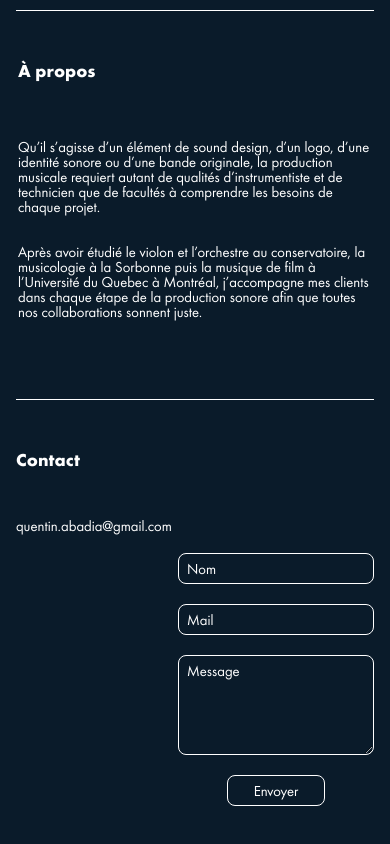
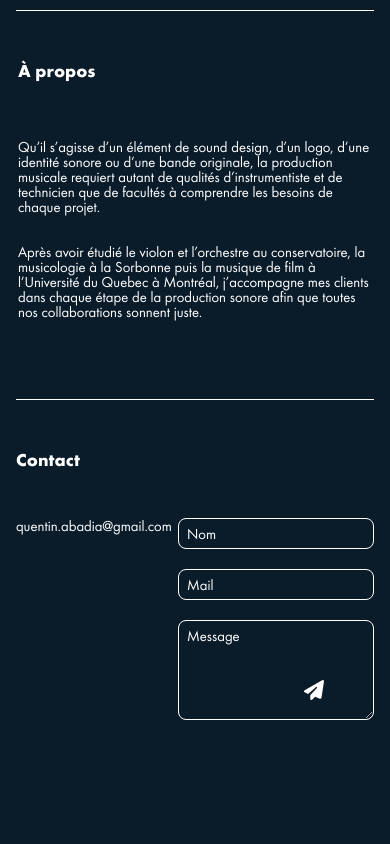
Before and after one commit to Lucieabd98/quentin-site, a React (Vite) app: page / in a window 390 px wide. Shown: the part 2118-2962 px from the top of the page. After the commit the page ends 2938 px from the top, so only its background shows below. Built offline with nearby package versions, Linux system fonts and the light colour scheme; the HTML template or start-up script is replaced by a standard one.

Commit message:
header scroll and paper plane

```diff
--- a/src/App.jsx
+++ b/src/App.jsx
@@ -12,8 +12,8 @@ import Contact from "./components/Contact/Contact";
 
 // Import des icônes
 import { library } from "@fortawesome/fontawesome-svg-core";
-import { faXmark } from "@fortawesome/free-solid-svg-icons";
-library.add(faXmark);
+import { faXmark, faPaperPlane } from "@fortawesome/free-solid-svg-icons";
+library.add(faXmark, faPaperPlane);
 
 function App() {
   return (
--- a/src/components/Contact/Contact.jsx
+++ b/src/components/Contact/Contact.jsx
@@ -1,5 +1,6 @@
 import "./contact.css";
 import { useState } from "react";
+import { FontAwesomeIcon } from "@fortawesome/react-fontawesome";
 
 const Contact = () => {
   const [name, setName] = useState("");
@@ -59,7 +60,7 @@ const Contact = () => {
               }}
             ></textarea>
             <button className="submit-form" type="submit">
-              Envoyer
+              <FontAwesomeIcon icon="paper-plane" className="paper-plane" />
             </button>
           </form>
         </div>
--- a/src/components/Contact/contact.css
+++ b/src/components/Contact/contact.css
@@ -23,11 +23,11 @@ form {
   display: flex;
   flex-direction: column;
   gap: 20px;
+  position: relative;
 }
 
 input,
-textarea,
-button.submit-form {
+textarea {
   background-color: transparent;
   border: white 1px solid;
   border-radius: 8px;
@@ -47,15 +47,26 @@ textarea {
   justify-self: center;
 }
 
-textarea {
+form textarea {
   height: 100px;
 }
 
-button.submit-form {
-  width: 50%;
+.submit-form {
   justify-self: center;
   align-self: center;
-  padding: 5px 10px;
+  background-color: transparent;
+  color: white;
+  border: none;
+  cursor: pointer;
+  font-size: 20px;
+  position: absolute;
+
+  top: 180px;
+  left: 310px;
+}
+
+button.submit-form:hover {
+  background-color: transparent;
 }
 
 @media (max-width: 768px) {
@@ -63,13 +74,14 @@ button.submit-form {
   textarea {
     padding: 10px 150px 10px 10px;
   }
+  .submit-form {
+    left: 270px;
+  }
 }
 
 @media (max-width: 480px) {
   .contact-infos {
     display: flex;
-    flex-direction: column;
-    gap: 20px;
   }
   input,
   textarea {
@@ -78,4 +90,8 @@ button.submit-form {
   .left-column p {
     font-size: 15px;
   }
+  .submit-form {
+    top: 160px;
+    left: 120px;
+  }
 }
--- a/src/components/Header/Header.jsx
+++ b/src/components/Header/Header.jsx
@@ -3,11 +3,17 @@ import { Link } from "react-scroll";
 
 const Header = () => {
   const headerHeight = 80;
+  const scrollToTop = () => {
+    window.scrollTo({
+      top: 0,
+      behavior: "smooth",
+    });
+  };
   return (
     <header>
       <div className="container">
         <div>
-          <h1>Quentin Abadia</h1>
+          <h1 onClick={scrollToTop}>Quentin Abadia</h1>
         </div>
         <div>
           <nav>
--- a/src/components/Header/header.css
+++ b/src/components/Header/header.css
@@ -1,8 +1,6 @@
-/* .container {
-
-
-
-} */
+h1 {
+  cursor: pointer;
+}
 
 .container {
   width: 100%;
--- a/src/components/Portfolio/audio.css
+++ b/src/components/Portfolio/audio.css
@@ -11,16 +11,22 @@
   align-items: center;
   justify-content: flex-start;
   gap: 30px;
-  flex: 1 1 240px;
 }
 
 @media (max-width: 768px) {
-  .audio-details {
-    flex: 1 1 100%;
-    /* Full width on smaller screens */
-  }
   .podcast {
     width: 230px;
     height: 240px;
   }
 }
+
+@media (max-width: 480px) {
+  .audio-details h3 {
+    font-size: 15px;
+  }
+  .audio-details h3 {
+    align-self: center;
+    justify-self: center;
+    text-align: center;
+  }
+}
--- a/src/components/Portfolio/videodetails.css
+++ b/src/components/Portfolio/videodetails.css
@@ -57,15 +57,20 @@
 @media (max-width: 480px) {
   .video-details {
     width: 90%;
-    gap: 10px;
     padding: 10px 10px 50px 10px;
   }
   .video-details-description {
     margin-top: 0px;
     width: 90%;
   }
+  .video-details-description p {
+    font-size: 15px;
+  }
   .icon-cross {
     font-size: 25px;
+  }
+  iframe {
+    height: 200px;
   }
 }
 
```
